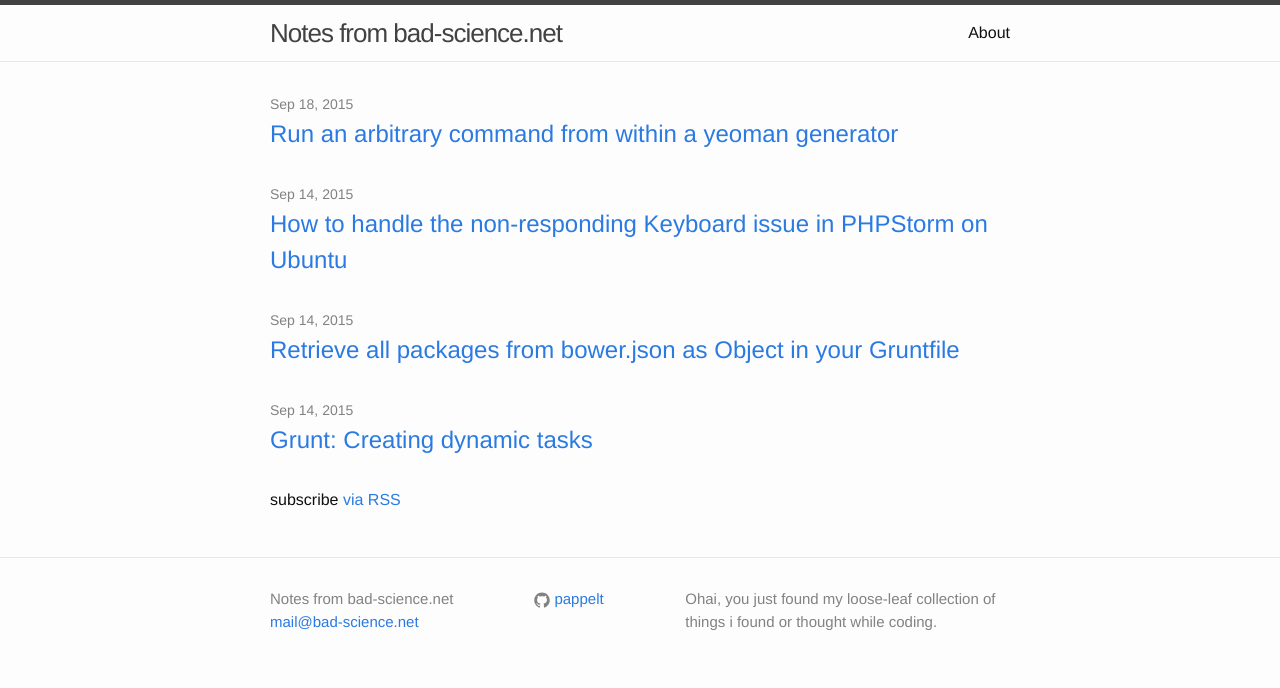
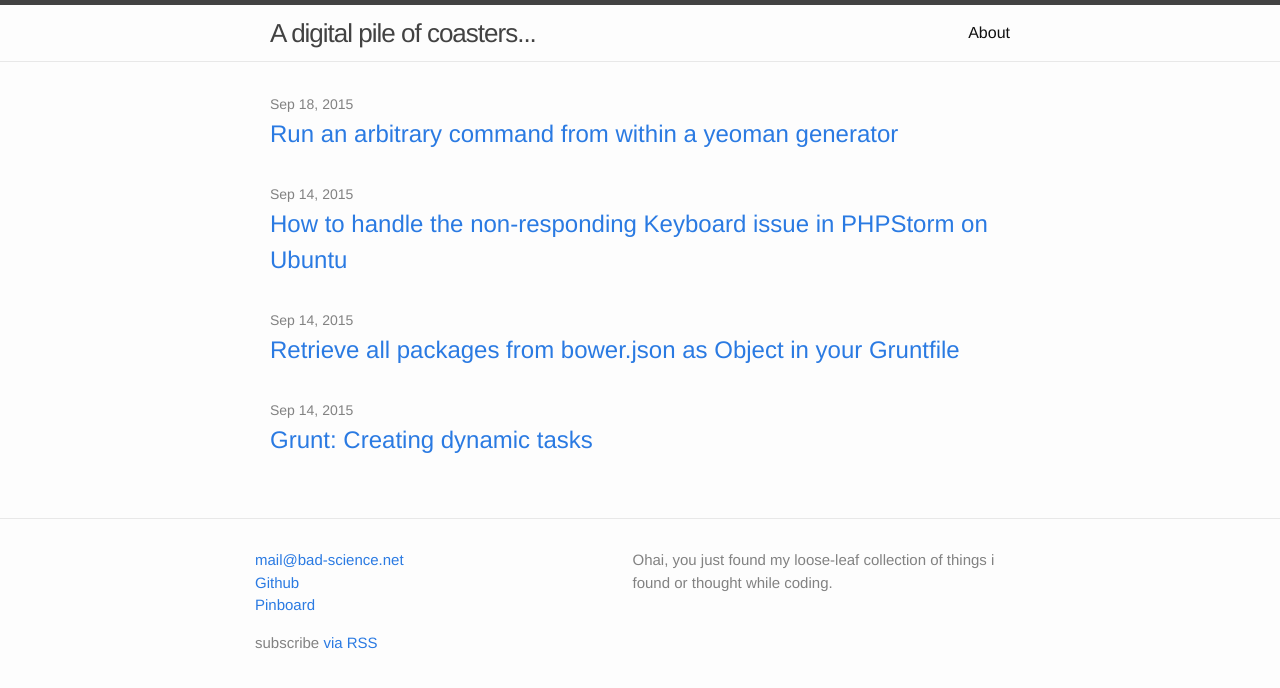
Before and after one commit to pappelt/pappelt.github.io, a Jekyll site: the page built from index.html, in a window 1280 px wide. Shown: the top 688 px of the page. Built offline with Jekyll 4.4.1, drawn with Linux system fonts in a browser that asks for light colours.

Commit message:
Improved layout
modified:   _config.yml
modified:   _sass/_layout.scss
modified:   _includes/footer.html
modified:   index.html

```diff
--- a/_config.yml
+++ b/_config.yml
@@ -1,11 +1,12 @@
 # Site settings
-title: Notes from bad-science.net
+title: A digital pile of coasters...
 email:  mail@bad-science.net
 description: > # this means to ignore newlines until "baseurl:"
   Ohai, you just found my loose-leaf collection of things i found or thought while coding.
 baseurl: "" # the subpath of your site, e.g. /blog/
 url: "https://pappelt.github.io" # the base hostname & protocol for your site
 github_username:  pappelt
+pinboard_url: https://pinboard.in/u:pappelt
 
 # Build settings
 markdown: kramdown
--- a/_includes/footer.html
+++ b/_includes/footer.html
@@ -5,45 +5,36 @@
     <div class="footer-col-wrapper">
       <div class="footer-col  footer-col-1">
         <ul class="contact-list">
-          <li>{{ site.title }}</li>
           <li><a href="mailto:{{ site.email }}">{{ site.email }}</a></li>
-        </ul>
-      </div>
 
-      <div class="footer-col  footer-col-2">
-        <ul class="social-media-list">
           {% if site.github_username %}
           <li>
             <a href="https://github.com/{{ site.github_username }}">
-              <span class="icon  icon--github">
+              <!-- <span class="icon  icon--github">
                 <svg viewBox="0 0 16 16">
                   <path fill="#828282" d="M7.999,0.431c-4.285,0-7.76,3.474-7.76,7.761 c0,3.428,2.223,6.337,5.307,7.363c0.388,0.071,0.53-0.168,0.53-0.374c0-0.184-0.007-0.672-0.01-1.32 c-2.159,0.469-2.614-1.04-2.614-1.04c-0.353-0.896-0.862-1.135-0.862-1.135c-0.705-0.481,0.053-0.472,0.053-0.472 c0.779,0.055,1.189,0.8,1.189,0.8c0.692,1.186,1.816,0.843,2.258,0.645c0.071-0.502,0.271-0.843,0.493-1.037 C4.86,11.425,3.049,10.76,3.049,7.786c0-0.847,0.302-1.54,0.799-2.082C3.768,5.507,3.501,4.718,3.924,3.65 c0,0,0.652-0.209,2.134,0.796C6.677,4.273,7.34,4.187,8,4.184c0.659,0.003,1.323,0.089,1.943,0.261 c1.482-1.004,2.132-0.796,2.132-0.796c0.423,1.068,0.157,1.857,0.077,2.054c0.497,0.542,0.798,1.235,0.798,2.082 c0,2.981-1.814,3.637-3.543,3.829c0.279,0.24,0.527,0.713,0.527,1.437c0,1.037-0.01,1.874-0.01,2.129 c0,0.208,0.14,0.449,0.534,0.373c3.081-1.028,5.302-3.935,5.302-7.362C15.76,3.906,12.285,0.431,7.999,0.431z"/>
                 </svg>
-              </span>
+              </span> -->
 
-              <span class="username">{{ site.github_username }}</span>
+              <span class="username">Github</span>
             </a>
           </li>
           {% endif %}
 
-          {% if site.twitter_username %}
+          {% if site.pinboard_url %}
           <li>
-            <a href="https://twitter.com/{{ site.twitter_username }}">
-              <span class="icon  icon--twitter">
-                <svg viewBox="0 0 16 16">
-                  <path fill="#828282" d="M15.969,3.058c-0.586,0.26-1.217,0.436-1.878,0.515c0.675-0.405,1.194-1.045,1.438-1.809
-                  c-0.632,0.375-1.332,0.647-2.076,0.793c-0.596-0.636-1.446-1.033-2.387-1.033c-1.806,0-3.27,1.464-3.27,3.27 c0,0.256,0.029,0.506,0.085,0.745C5.163,5.404,2.753,4.102,1.14,2.124C0.859,2.607,0.698,3.168,0.698,3.767 c0,1.134,0.577,2.135,1.455,2.722C1.616,6.472,1.112,6.325,0.671,6.08c0,0.014,0,0.027,0,0.041c0,1.584,1.127,2.906,2.623,3.206 C3.02,9.402,2.731,9.442,2.433,9.442c-0.211,0-0.416-0.021-0.615-0.059c0.416,1.299,1.624,2.245,3.055,2.271 c-1.119,0.877-2.529,1.4-4.061,1.4c-0.264,0-0.524-0.015-0.78-0.046c1.447,0.928,3.166,1.469,5.013,1.469 c6.015,0,9.304-4.983,9.304-9.304c0-0.142-0.003-0.283-0.009-0.423C14.976,4.29,15.531,3.714,15.969,3.058z"/>
-                </svg>
-              </span>
-
-              <span class="username">{{ site.twitter_username }}</span>
+            <a href="{{ site.pinboard_url }}">
+              <span class="username">Pinboard</span>
             </a>
           </li>
           {% endif %}
+
         </ul>
+        <p class="rss-subscribe">subscribe <a href="{{ "/feed.xml" | prepend: site.baseurl }}">via RSS</a></p>
+
       </div>
 
-      <div class="footer-col  footer-col-3">
+      <div class="footer-col  footer-col-2">
         <p class="text">{{ site.description }}</p>
       </div>
     </div>
--- a/_sass/_layout.scss
+++ b/_sass/_layout.scss
@@ -117,22 +117,11 @@
 .footer-col {
     float: left;
     margin-bottom: $spacing-unit / 2;
-    padding-left: $spacing-unit / 2;
 }
 
-.footer-col-1 {
-    width: -webkit-calc(35% - (#{$spacing-unit} / 2));
-    width:         calc(35% - (#{$spacing-unit} / 2));
-}
-
-.footer-col-2 {
-    width: -webkit-calc(20% - (#{$spacing-unit} / 2));
-    width:         calc(20% - (#{$spacing-unit} / 2));
-}
-
-.footer-col-3 {
-    width: -webkit-calc(45% - (#{$spacing-unit} / 2));
-    width:         calc(45% - (#{$spacing-unit} / 2));
+.footer-col-1, .footer-col-2 {
+    width:         50%;
+    float: left;
 }
 
 @include media-query($on-laptop) {
--- a/index.html
+++ b/index.html
@@ -16,6 +16,4 @@ layout: default
     {% endfor %}
   </ul>
 
-  <p class="rss-subscribe">subscribe <a href="{{ "/feed.xml" | prepend: site.baseurl }}">via RSS</a></p>
-
 </div>
```
